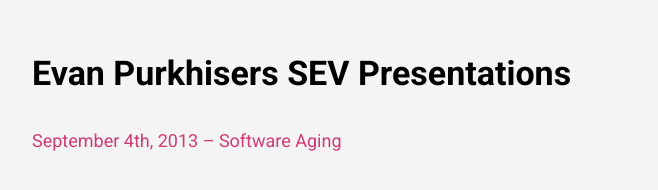
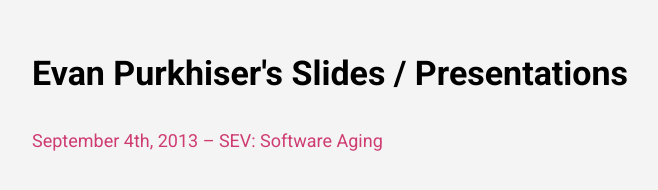
Before and after one commit to EvanPurkhiser/Presentations, a plain HTML site: page index.html in a window 1280 px wide. Shown: the whole page, without its empty margins (308-966 px from the left). Drawn offline with Linux system fonts and the light colour scheme.

Commit message:
Use this framework for all my presentations

```diff
--- a/index.html
+++ b/index.html
@@ -3,7 +3,7 @@
 <html lang="en">
 	<head>
 		<meta charset="UTF-8">
-		<title>Evan Purkhiser - SEV Presentations</title>
+		<title>Evan Purkhiser - Presentations</title>
 		<link hreflang="http://cdn.jsdelivr.net/normalize/2.1.2/normalize.css" rel="stylesheet" type="text/css" />
 		<link href='http://fonts.googleapis.com/css?family=Roboto:400,700,500' rel='stylesheet' type='text/css'>
 		<style>
@@ -34,10 +34,10 @@
 		</style>
 	</head>
 	<body>
-		<h1>Evan Purkhisers SEV Presentations</h1>
+		<h1>Evan Purkhiser's Slides / Presentations</h1>
 		<ul>
 			<li>
-				<a href="presentation.html?04-09-13">September 4th, 2013 &ndash; Software Aging</a>
+				<a href="presentation.html?04-09-13-SEV-software-aging">September 4th, 2013 &ndash; SEV: Software Aging</a>
 			</li>
 		</ul>
 	</body>
```
Also changed, not shown: 2 other files.
